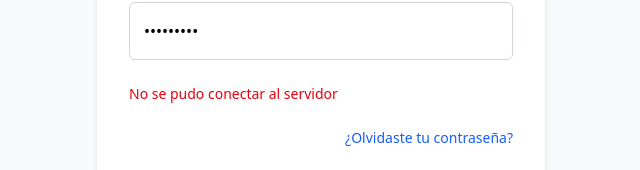
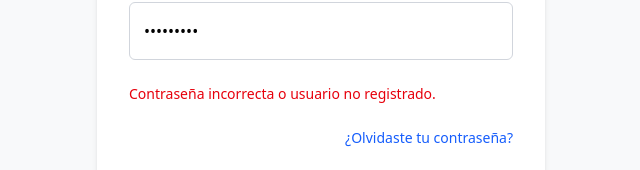
Before and after one commit to camiloGHS21/SistemaSporteDeDecisionesWeb, a React (Vite) app: page / in a window 1280 px wide. Both pictures are taken after typing "name@example.com", "Sample123" into the empty fields and a click on the button "iniciar sesión". Shown: the part 384-554 px from the top of the page, without its empty margins (319-959 px from the left). Built offline with nearby package versions, Linux system fonts and the light colour scheme; no server answers.

Commit message:
cuadrando errores en link

```diff
--- a/src/components/login/LoginFooter.jsx
+++ b/src/components/login/LoginFooter.jsx
@@ -1,14 +1,14 @@
 import React from 'react';
-
+import { Link } from 'react-router-dom';
 const LoginFooter = () => {
   return (
     <div className="flex flex-col justify-start items-center w-full gap-2">
       <div className="flex justify-center items-center">
         <p className="text-sm text-gray-600">
           ¿No tienes una cuenta?{' '}
-          <a href="/register" className="font-medium text-blue-600 hover:underline">
+          <Link to="/register"className="font-medium text-blue-600 hover:underline">
             Regístrate
-          </a>
+          </Link>
         </p>
       </div>
       <div className="flex justify-center items-center">
--- a/src/components/login/LoginForm.jsx
+++ b/src/components/login/LoginForm.jsx
@@ -55,7 +55,7 @@ const LoginForm = () => {
           required
         />
       </div>
-      {error && <p className="text-sm font-medium text-left text-red-600">{error}</p>}
+      {error && <p className="text-sm font-medium text-left text-red-600">Contraseña incorrecta o usuario no registrado.</p>}
       <div className="flex justify-end items-center self-stretch">
         <p className="text-sm font-medium text-left text-blue-600">¿Olvidaste tu contraseña?</p>
       </div>
--- a/src/components/register/RegisterFooter.jsx
+++ b/src/components/register/RegisterFooter.jsx
@@ -1,5 +1,5 @@
 import React from 'react';
-
+import { Link } from 'react-router-dom';
 const RegisterFooter = () => {
   return (
     <div className="flex flex-col justify-start items-center self-stretch flex-grow-0 flex-shrink-0 gap-2">
@@ -14,9 +14,9 @@ const RegisterFooter = () => {
         </div>
       </div>
       <div className="flex justify-center items-start flex-grow-0 flex-shrink-0 relative">
-        <p className="flex-grow-0 flex-shrink-0 text-xs text-center text-[#4263eb]">
+        <Link to="/" className="flex-grow-0 flex-shrink-0 text-xs text-center text-[#4263eb]">
           política de privacidad
-        </p>
+        </Link>
       </div>
     </div>
   );
--- a/src/components/register/RegisterForm.jsx
+++ b/src/components/register/RegisterForm.jsx
@@ -69,9 +69,7 @@ const RegisterForm = () => {
 
       <input  className="flex justify-center items-start self-stretch flex-grow-0 flex-shrink-0 overflow-hidden px-[17px] pt-[11px] pb-3 rounded-md border border-[#ced4da]" placeholder='Contraseña' type='password' value={password} onChange={(e) => setPassword(e.target.value)} required />
       {passwordError && <p className="text-red-500 text-xs">{passwordError}</p>}
-
-      {apiError && <p className="text-red-500 text-sm text-center w-full">{apiError}</p>}
-
+      {apiError && <p className="text-red-500 text-xs"></p>}
       <button type="submit" className="flex justify-center items-center self-stretch flex-grow-0 flex-shrink-0 relative px-4 py-2 rounded-md bg-[#4263eb] text-white font-semibold text-base w-full">
         Regístrate
       </button>
```
